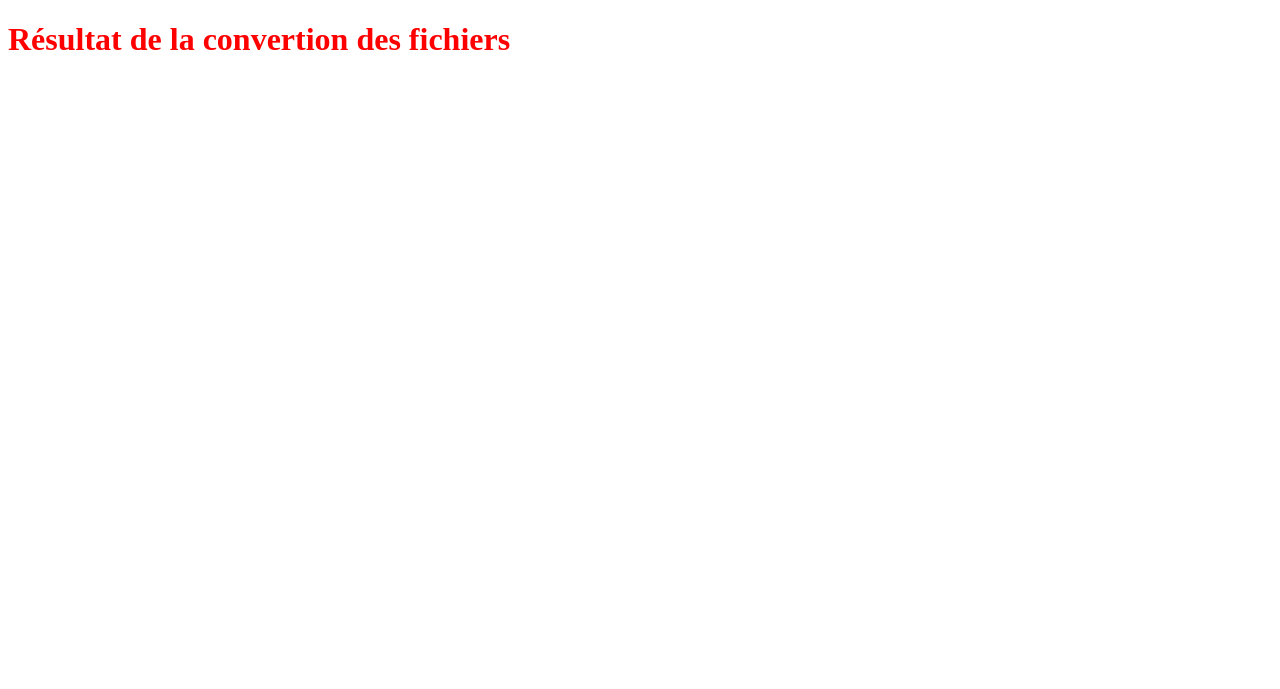
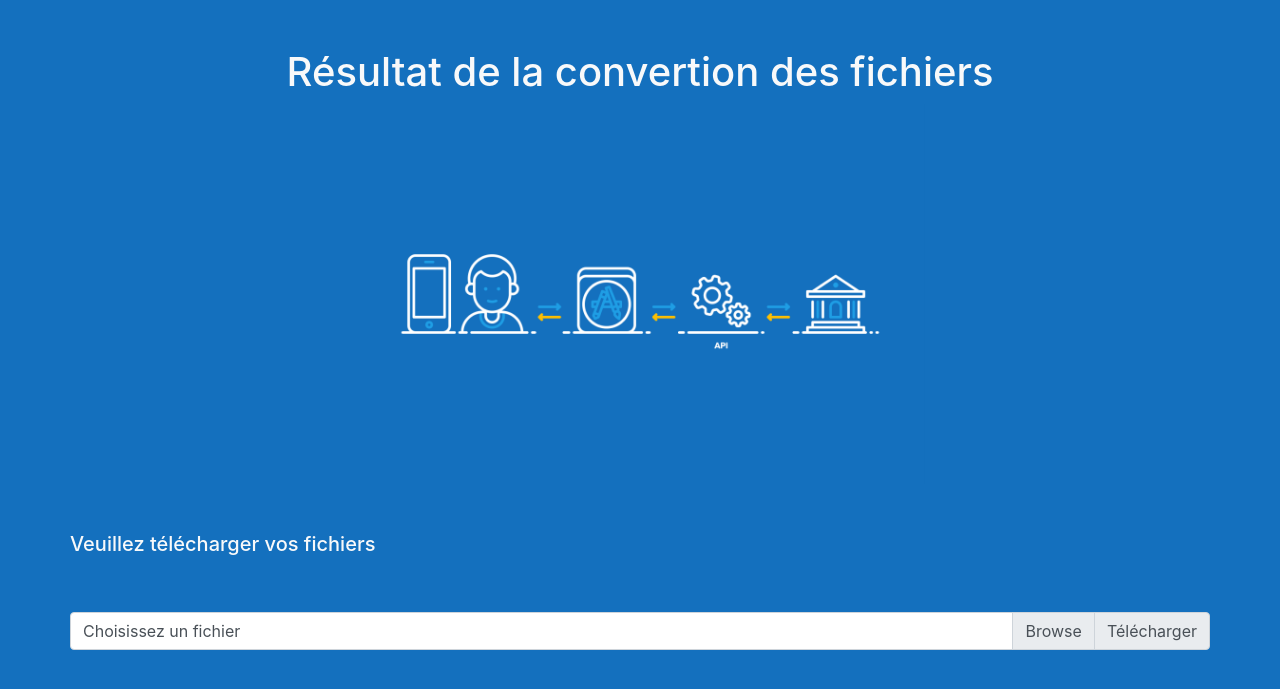
Before and after one commit to tristannavez/opendatacity, a Python web app: template services/blueprint/template/render.html in a window 1280 px wide. Shown: the top 689 px of the page. Run offline with Jinja, Linux system fonts and the light colour scheme; the template is opened without the code that fills it, so the values that code supplies are empty; some libraries are stand-ins or nearby versions.

Commit message:
front end done

```diff
--- a/services/blueprint/template/render.html
+++ b/services/blueprint/template/render.html
@@ -4,8 +4,31 @@
     <meta charset="UTF-8">
     <title>API OpenData</title>
     <link href="../../static/style.css" rel="stylesheet" media="screen">
+    <link href="https://stackpath.bootstrapcdn.com/bootstrap/4.5.2/css/bootstrap.min.css" rel="stylesheet" media="screen">
+    <script src="https://stackpath.bootstrapcdn.com/bootstrap/4.5.2/js/bootstrap.min.js"></script>
 </head>
 <body>
-    <h1>Résultat de la convertion des fichiers</h1>
+    <div class="container h-100">
+        <div class="row">
+            <h1 class="mx-auto d-block mt-5 text-light">Résultat de la convertion des fichiers</h1>
+        </div>
+        <div class="row">
+            <img class="w-50 mx-auto d-block" src="../../static/animation.gif" >
+        </div>
+        <div class="row">
+            <h5 class="mt-5 text-light">Veuillez télécharger vos fichiers</h5>
+        </div>
+        <div class="row mt-5">
+           <div class="input-group mb-3">
+              <div class="custom-file">
+                <input type="file" class="custom-file-input" id="inputGroupFile02">
+                <label class="custom-file-label" for="inputGroupFile02">Choisissez un fichier</label>
+              </div>
+              <div class="input-group-append">
+                <span class="input-group-text" id="">Télécharger</span>
+              </div>
+            </div>
+        </div>
+    </div>
 </body>
 </html>
--- a/services/static/style.css
+++ b/services/static/style.css
@@ -1,3 +1,3 @@
-h1{
-    color:red;
+body{
+    background-color: #1470be !important;
 }
```
Also changed, not shown: services/static/animation.gif (added).
